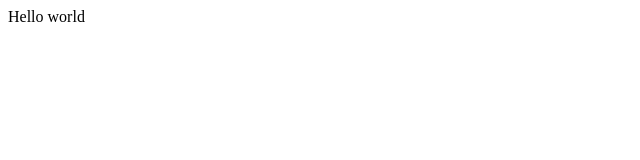
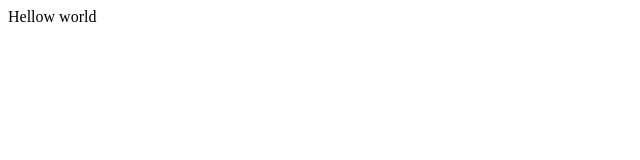
Before and after one commit to jumpsjj1212-eng/jumpsjj1212.github.io, a plain HTML site: page index.html in a window 1280 px wide. Shown: the full height of the page, 0-640 px from the left. Drawn offline with Linux system fonts and the light colour scheme.

Commit message:
Update index.html

```diff
--- a/index.html
+++ b/index.html
@@ -2,7 +2,7 @@
   <head></head>
   <body>
 
-    Hello world
+    Hellow world
 
   </body>
 </html>
```
